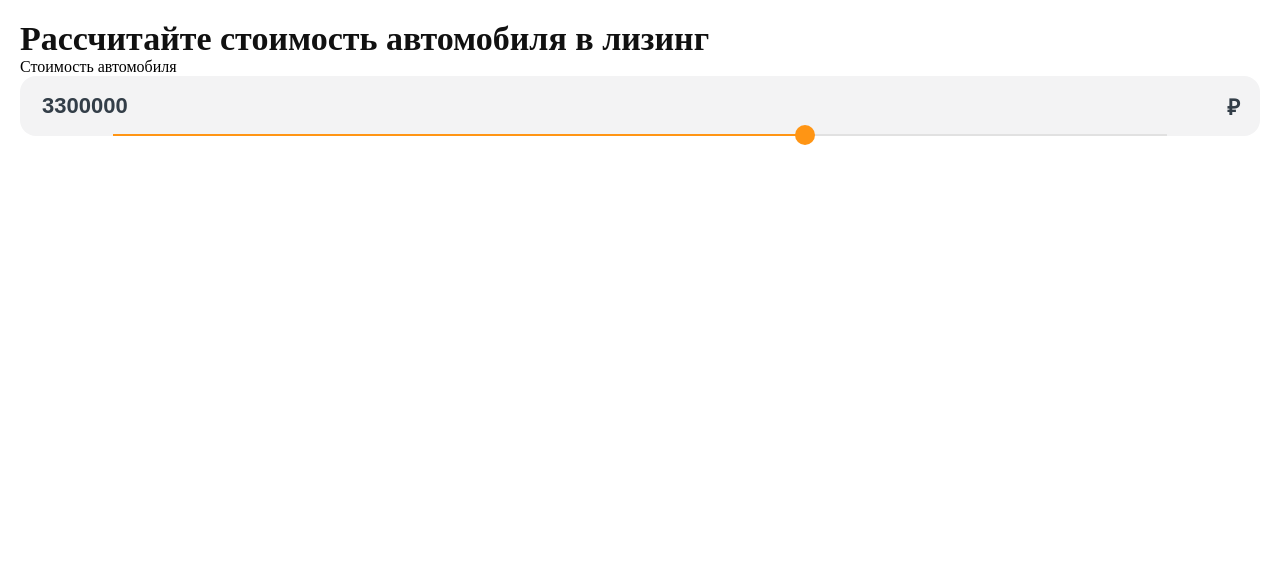
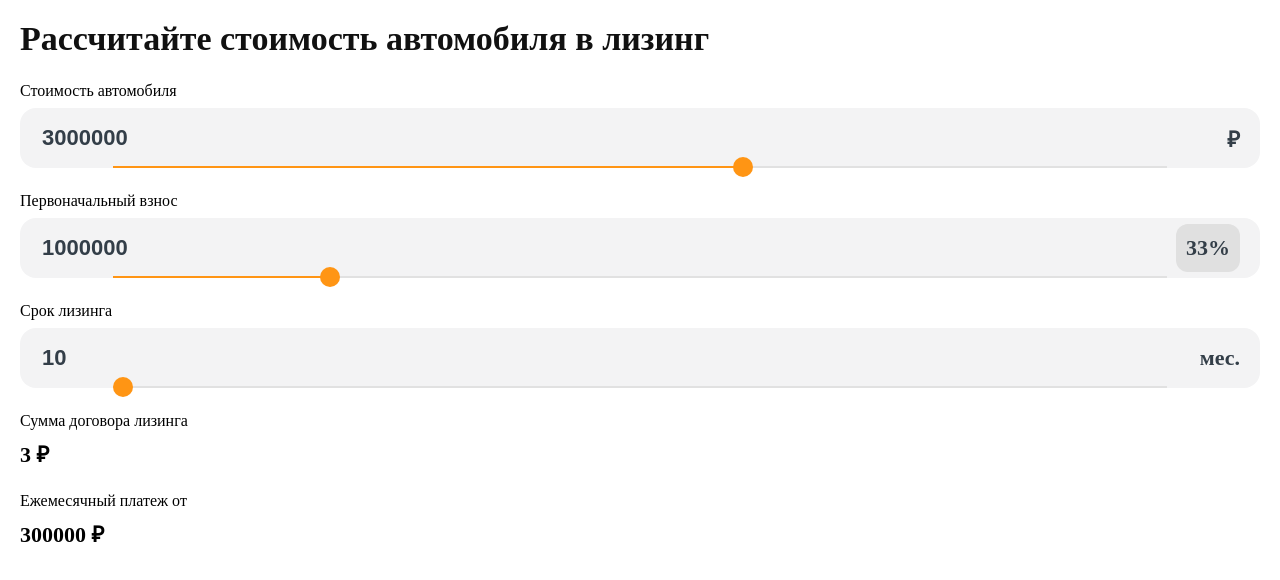
Before and after one commit to danielSafonyan/friendlee-digital-figma, a React (Vite) app: page / in a window 1280 px wide. Shown: the top 580 px of the page. Built offline with nearby package versions, Linux system fonts and the light colour scheme.

Commit message:
Add rough layout & state

```diff
--- a/src/App.jsx
+++ b/src/App.jsx
@@ -1,42 +1,36 @@
-import { useState } from 'react'
+import React from 'react'
+import WantedSum from './Components/WantedSum'
+import Deposit from './Components/Deposit'
+import LeaseTime from './Components/LeaseTime'
+import MonthlyPayment from './Components/MonthlyPayment'
+import AgreementSum from './Components/AgreementSum'
 
 function App() {
-  const [count, setCount] = useState(3300000)
-  const orangeWidth = count / 5000000 * 100
+  const [state, setState] = React.useState({
+    wantedSum: 3000000,
+    deposit: 1000000,
+    leaseTime: 10,
+  })
+
+  function updateState(e) {
+    setState(prev => ({
+      ...prev,
+      [e.target.name]: e.target.value
+    }))
+  }
 
   return (
     <>
       <div className='title'>Рассчитайте стоимость автомобиля в лизинг</div>
-      <div className="input-container">
-        <label htmlFor="wantedSum" className="input__label">
-          Стоимость автомобиля
-        </label>
-        <div className="input-container__inputs">
-          <input type="number"
-                 id="wantedSum"
-                 name="wantedSum"
-                 value={count}
-                 onChange={e => setCount(e.target.value)}
-                 className="input__number"
-                 min="1"
-                 max="5000000" />
-          <label htmlFor="wantedSum" className="input__label-aux">
-            ₽
-          </label>
-          <input type="range"
-                 id="wantedSum"
-                 name="wantedSum"
-                 value={count}
-                 onChange={e => setCount(e.target.value)}
-                 className="input__range"
-                 min="1"
-                 max="5000000"
-                 step="1"/>
-          <div className="range-tracks-container">
-            <div className="orange track" style={{width: `${orangeWidth}%`}}></div>
-          </div>
-        </div>
-      </div>
+      <WantedSum wantedSum={state.wantedSum} clickHandler={updateState}/>
+      <Deposit
+        deposit={state.deposit}
+        wantedSum={state.wantedSum}
+        clickHandler={updateState}
+      />
+      <LeaseTime leaseTime={state.leaseTime} clickHandler={updateState}/>
+      <AgreementSum agreementSum={Math.round(state.wantedSum / state.deposit)}/>
+      <MonthlyPayment monthlyPayment={Math.round(state.wantedSum / state.leaseTime)} />
     </>
   )
 }
--- /dev/null
+++ b/src/Components/AgreementSum.jsx
@@ -0,0 +1,14 @@
+import React from 'react'
+
+export default function AgreementSum(props) {
+    return (
+        <div className="payment-container">
+        <div className="input__label">
+          Сумма договора лизинга
+        </div>
+        <div className="payment__amount">
+          {props.agreementSum} ₽
+        </div>
+      </div>
+    )
+}
--- /dev/null
+++ b/src/Components/Deposit.jsx
@@ -0,0 +1,38 @@
+import React from 'react'
+
+export default function Deposit(props) {
+    const orangeWidth = props.deposit / 5000000 * 100
+    const calculatedPercentage = Math.round(props.deposit / props.wantedSum * 100)
+    return (
+        <div className="input-container">
+        <label htmlFor="deposit" className="input__label">
+          Первоначальный взнос
+        </label>
+        <div className="input-container__inputs">
+          <input type="number"
+                 id="deposit"
+                 name="deposit"
+                 value={props.deposit}
+                 onChange={props.clickHandler}
+                 className="input__number"
+                 min="1"
+                 max="5000000" />
+          <label htmlFor="deposit" className="input__label-aux">
+            <div className="depositPercent">{calculatedPercentage}%</div>
+          </label>
+          <input type="range"
+                 id="deposit"
+                 name="deposit"
+                 value={props.deposit}
+                 onChange={props.clickHandler}
+                 className="input__range"
+                 min="1"
+                 max="5000000"
+                 step="1"/>
+          <div className="range-tracks-container">
+            <div className="orange track" style={{width: `${orangeWidth}%`}}></div>
+          </div>
+        </div>
+      </div>
+    )
+}
--- /dev/null
+++ b/src/Components/LeaseTime.jsx
@@ -0,0 +1,37 @@
+import React from 'react'
+
+export default function LeaseTime(props) {
+    const orangeWidth = props.leaseTime / 5000000 * 100
+    return (
+        <div className="input-container">
+        <label htmlFor="leaseTime" className="input__label">
+          Срок лизинга
+        </label>
+        <div className="input-container__inputs">
+          <input type="number"
+                 id="leaseTime"
+                 name="leaseTime"
+                 value={props.leaseTime}
+                 onChange={props.clickHandler}
+                 className="input__number"
+                 min="1"
+                 max="5000000" />
+          <label htmlFor="leaseTime" className="input__label-aux">
+             мес.
+          </label>
+          <input type="range"
+                 id="leaseTime"
+                 name="leaseTime"
+                 value={props.leaseTime}
+                 onChange={props.clickHandler}
+                 className="input__range"
+                 min="1"
+                 max="5000000"
+                 step="1"/>
+          <div className="range-tracks-container">
+            <div className="orange track" style={{width: `${orangeWidth}%`}}></div>
+          </div>
+        </div>
+      </div>
+    )
+}
--- /dev/null
+++ b/src/Components/MonthlyPayment.jsx
@@ -0,0 +1,14 @@
+import React from 'react'
+
+export default function MonthlyPayment(props) {
+    return (
+        <div className="payment-container">
+        <div className="input__label">
+          Ежемесячный платеж от
+        </div>
+        <div className="payment__amount">
+          {props.monthlyPayment} ₽
+        </div>
+      </div>
+    )
+}
--- /dev/null
+++ b/src/Components/WantedSum.jsx
@@ -0,0 +1,37 @@
+import React from 'react'
+
+export default function WantedSum(props) {
+    const orangeWidth = props.wantedSum / 5000000 * 100
+    return (
+        <div className="input-container">
+        <label htmlFor="wantedSum" className="input__label">
+          Стоимость автомобиля
+        </label>
+        <div className="input-container__inputs">
+          <input type="number"
+                 id="wantedSum"
+                 name="wantedSum"
+                 value={props.wantedSum}
+                 onChange={props.clickHandler}
+                 className="input__number"
+                 min="1"
+                 max="5000000" />
+          <label htmlFor="wantedSum" className="input__label-aux">
+            ₽
+          </label>
+          <input type="range"
+                 id="wantedSum"
+                 name="wantedSum"
+                 value={props.wantedSum}
+                 onChange={props.clickHandler}
+                 className="input__range"
+                 min="1"
+                 max="5000000"
+                 step="1"/>
+          <div className="range-tracks-container">
+            <div className="orange track" style={{width: `${orangeWidth}%`}}></div>
+          </div>
+        </div>
+      </div>
+    )
+}
--- a/src/index.css
+++ b/src/index.css
@@ -7,6 +7,8 @@
 :root {
   --main-black-color: #111111;
   --main-orange-color: #FF9514;
+  --main-blue-color: #333E48;
+
 }
 
 body {
@@ -21,6 +23,16 @@ body {
   font-size: 2.125rem;
   font-weight: 900;
   color: var(--main-black-color);
+}
+
+.input-container,
+.payment-container {
+  margin: 1.5rem 0;
+}
+
+.input__label {
+  display: block;
+  margin-bottom: 0.5rem;
 }
 
 .input-container__inputs {
@@ -104,3 +116,22 @@ input[type="range"]::-webkit-slider-runnable-track {
 .range-tracks-container {
   z-index: 1;
 }
+
+.depositPercent {
+  padding: calc(1rem - 2px);
+  background: #E0E0E0;
+  /* opacity: 0.4; */
+  color: var(--main-blue-color);
+  border-radius: 0.75rem;
+  max-height: 3rem;
+  max-width: 4rem;
+
+  display: flex;
+  align-items: center;
+  justify-content: center;
+}
+
+.payment__amount{
+  font-weight: 900;
+  font-size: 1.375rem;
+}
```
